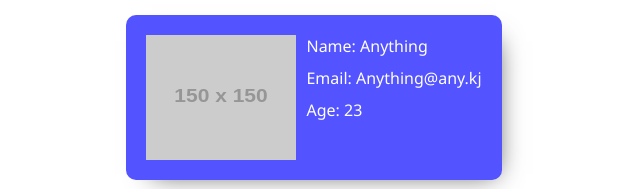
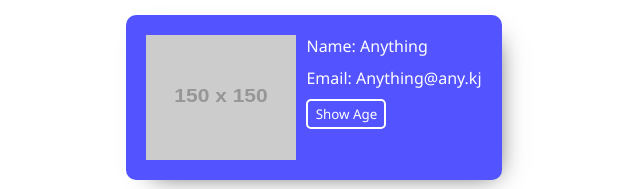
Before and after one commit to Nafis-Abdelkarim/contact-list, a React (Create React App) app: page / in a window 1280 px wide. Shown: the top 189 px of the page, without its empty margins (326-966 px from the left). Built offline with nearby package versions, Linux system fonts and the light colour scheme; the HTML template or start-up script is replaced by a standard one.

Commit message:
Adding shwo age button

```diff
--- a/src/App.css
+++ b/src/App.css
@@ -25,3 +25,18 @@
 .contact-card p {
   margin: 0 0 10px 10px;
 }
+
+button {
+  width: 80px;
+  height: 30px;
+  border-radius: 5px;
+  margin: 0 0 10px 10px;
+  background-color:  rgb(83, 83, 255);
+  color: white;
+  border: 2px solid white;
+  cursor: pointer;
+}
+
+button:hover {
+  background-color:  rgb(43, 43, 255);
+}
--- a/src/components/ContactCard.js
+++ b/src/components/ContactCard.js
@@ -1,7 +1,8 @@
-import React from 'react'
+import React, { useState } from 'react'
 
 
 const ContactCard = () => {
+    const [showAge, setShowAge] = useState(false)
 
     return(
         <div className="contact-wrapper">
@@ -10,7 +11,8 @@ const ContactCard = () => {
         <div className="user-info">
             <p>Name: Anything</p>
             <p>Email: Anything@any.kj</p>
-            <p>Age: 23</p>
+            <button onClick={()=>setShowAge(!showAge)}>Show Age</button>
+            {showAge? <p>Age: 23</p> : null}
         </div>
         </div>
     </div>
```
